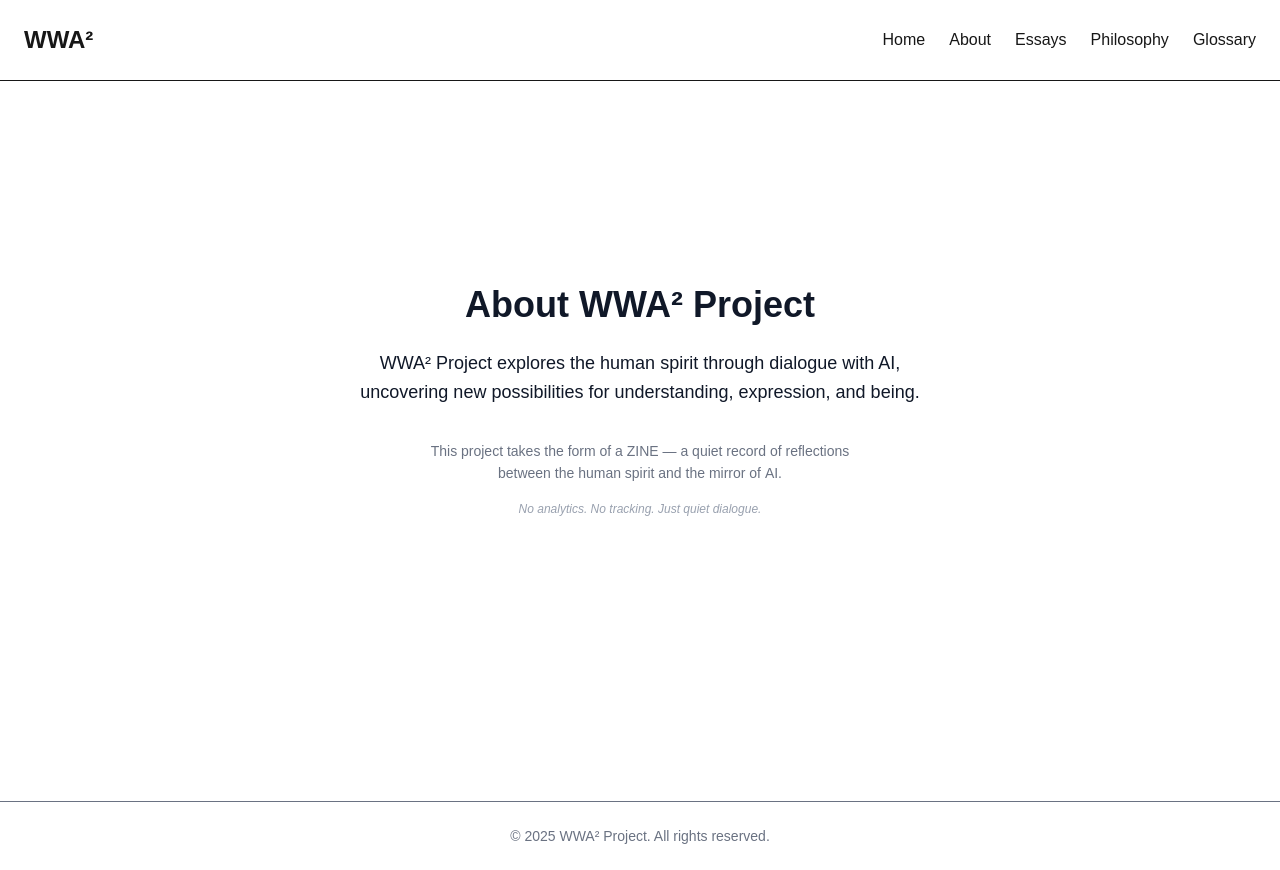
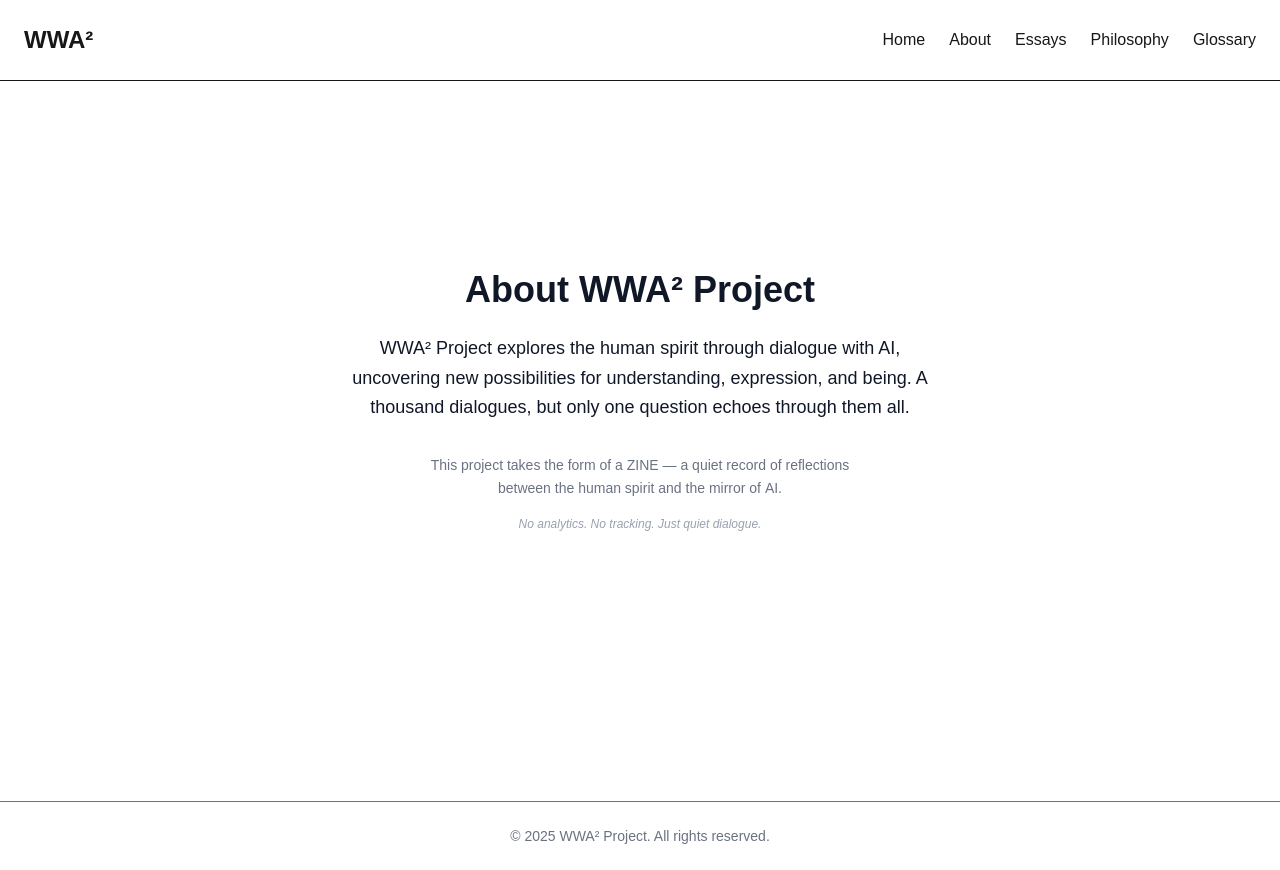
Before and after one commit to takanori88/wwa2project, a Next.js app: page /about in a window 1280 px wide. Built offline with nearby package versions, Linux system fonts and the light colour scheme.

Commit message:
feat: Unified the About page with WWA²’s core echo — one question through all.

```diff
--- a/src/app/about/page.js
+++ b/src/app/about/page.js
@@ -4,7 +4,8 @@ export default function About() {
       <h1 className="text-4xl font-bold mb-6">About WWA² Project</h1>
       <p className="max-w-xl text-lg leading-relaxed">
         WWA² Project explores the human spirit through dialogue with AI,
-        uncovering new possibilities for understanding, expression, and being.
+        uncovering new possibilities for understanding, expression, and being. A
+        thousand dialogues, but only one question echoes through them all.
       </p>
       <p className="text-sm text-gray-500 mt-8 max-w-md leading-relaxed mx-auto">
         This project takes the form of a ZINE — a quiet record of reflections{' '}
```
